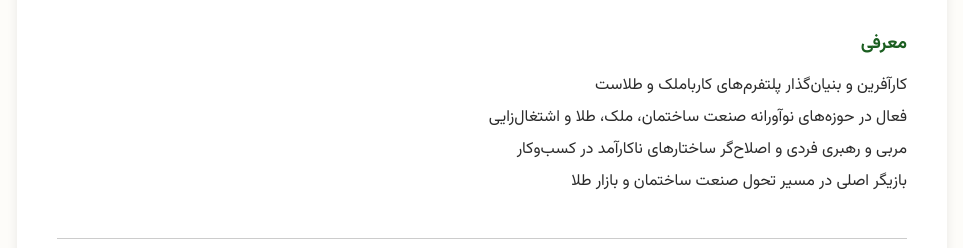
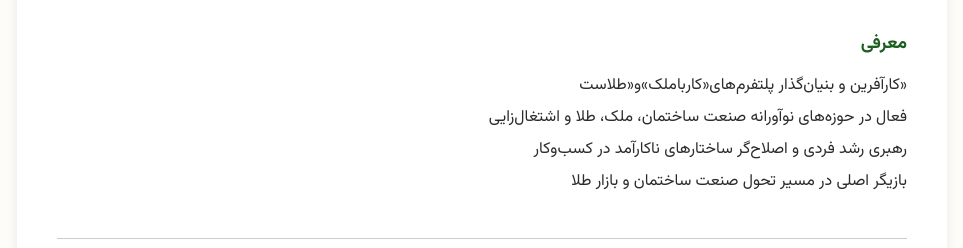
Before and after one commit to sohrabbahador/https-sohrabbahador.github.io, a plain HTML site: page index.html in a window 1280 px wide. Shown: the part 264-512 px from the top of the page, without its empty margins (158-1121 px from the left). Drawn offline with Linux system fonts and the light colour scheme.

Commit message:
Update index.html

```diff
--- a/index.html
+++ b/index.html
@@ -97,11 +97,11 @@
     <div class="section">
       <div class="section-title">معرفی</div>
       <p>
-        کارآفرین و بنیان‌گذار پلتفرم‌های کارباملک و طلاست
+          «کارآفرین و بنیان‌گذار پلتفرم‌های«کارباملک»و«طلاست
         <br>
         فعال در حوزه‌های نوآورانه صنعت ساختمان، ملک، طلا و اشتغال‌زایی
         <br>
-        مربی و رهبری فردی و اصلاح‌گر ساختارهای ناکارآمد در کسب‌وکار
+        رهبری رشد فردی و اصلاح‌گر ساختارهای ناکارآمد در کسب‌وکار
         <br>
         بازیگر اصلی در مسیر تحول صنعت ساختمان و بازار طلا
       </p>
```
